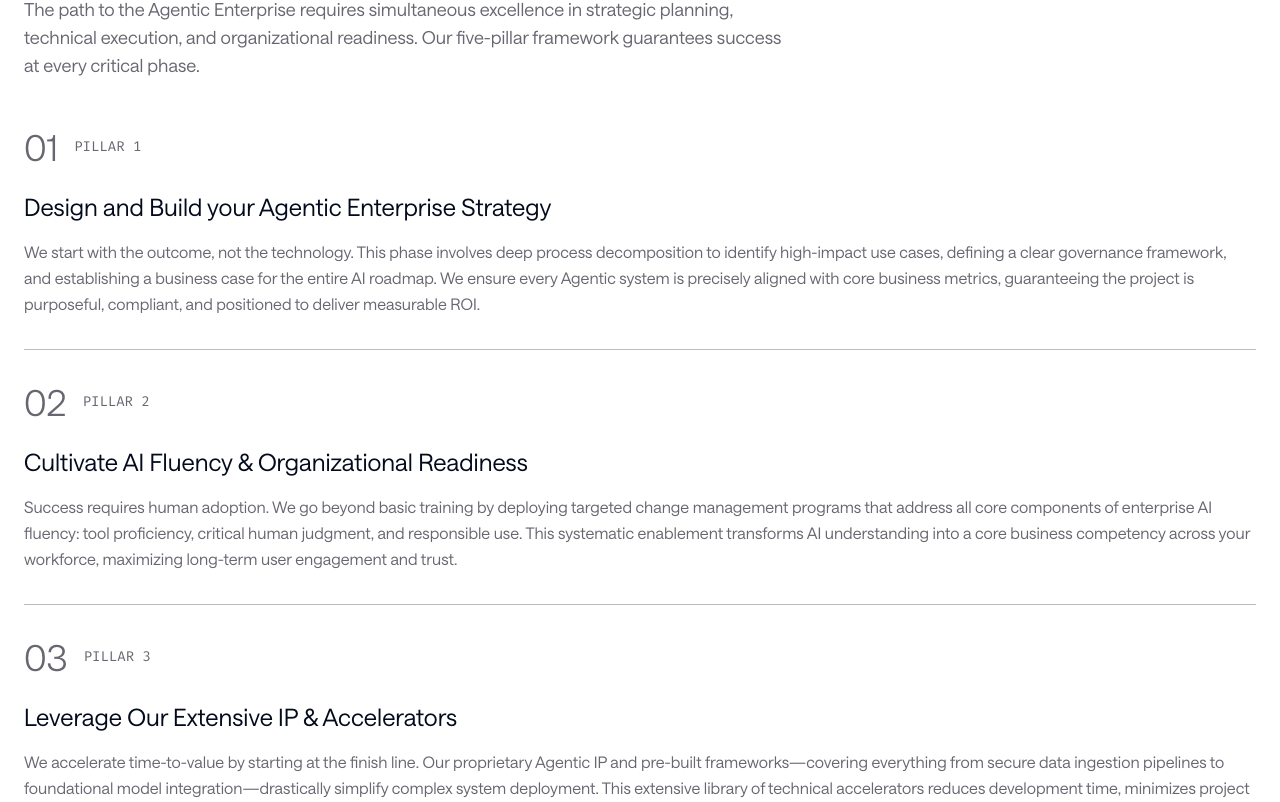
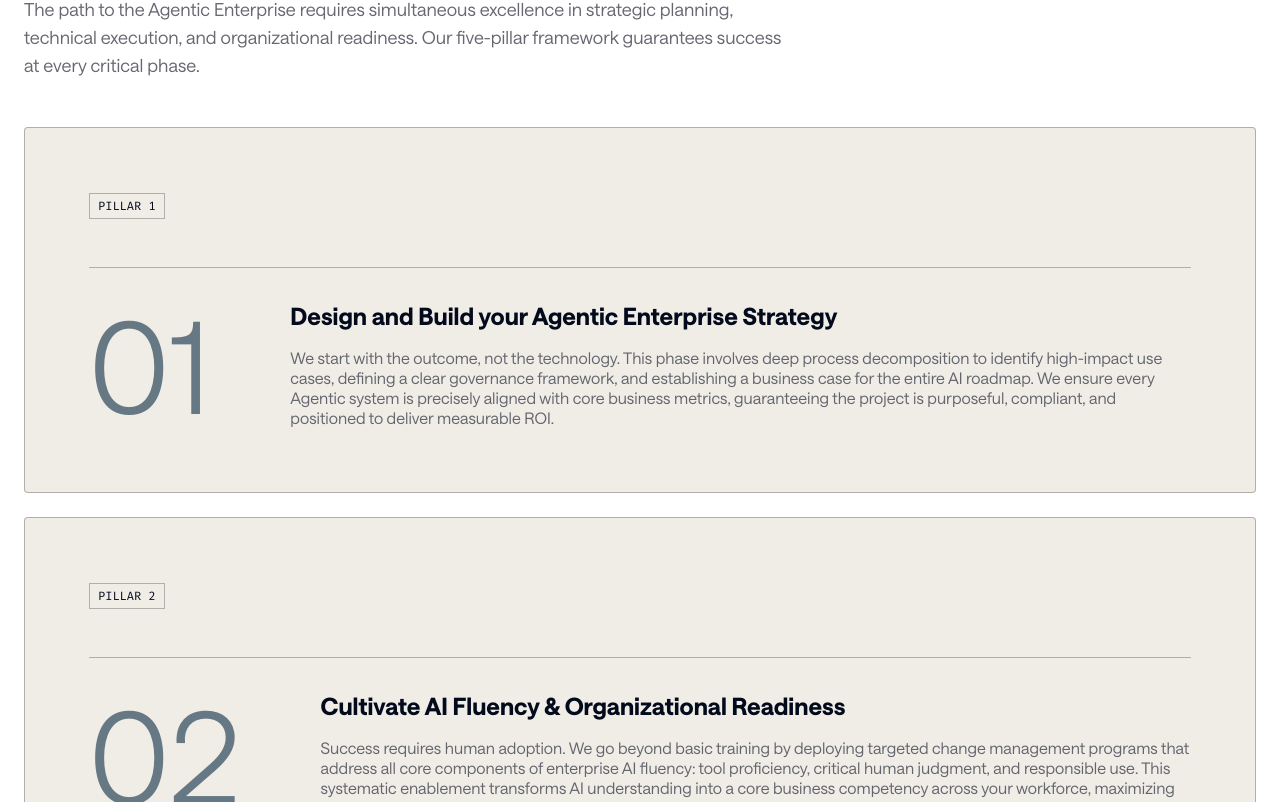
Before and after one commit to Maheerali-pk/66deg, a Next.js app: page /approach in a window 1280 px wide. Shown: the part 1738-2540 px from the top of the page. Built offline with nearby package versions, Linux system fonts and the light colour scheme.

Commit message:
Approach page done

```diff
--- a/app/(routes)/approach/components/FrameworkPillars.tsx
+++ b/app/(routes)/approach/components/FrameworkPillars.tsx
@@ -1,12 +1,9 @@
 "use client";
 
-import { useState } from "react";
 import SectionHeadingWithSquare from "@/components/section-heading-with-square";
-import { Button } from "@/components/ui/button";
-import { ArrowRight } from "lucide-react";
+import PillarCard from "./PillarCard";
 
 const FrameworkPillars = () => {
-  const [activePillar, setActivePillar] = useState(0);
 
   const pillars = [
     {
@@ -56,31 +53,15 @@ const FrameworkPillars = () => {
           </p>
         </div>
 
-        <div className="space-y-8">
+        <div className="space-y-6 sm:space-y-4">
           {pillars.map((pillar, index) => (
-            <div
+            <PillarCard
               key={index}
-              className="border-b border-divider-1 pb-8 last:border-b-0"
-            >
-              <div className="flex flex-col sm:flex-row sm:items-start gap-6">
-                <div className="flex items-center gap-4 sm:w-32">
-                  <span className="text-4xl sm:text-3xl font-light text-muted-foreground">
-                    {pillar.number}
-                  </span>
-                  <span className="text-sm uppercase text-muted-foreground font-family-secondary">
-                    Pillar {index + 1}
-                  </span>
-                </div>
-                <div className="flex-1">
-                  <h3 className="text-2xl sm:text-xl text-foreground mb-4">
-                    {pillar.title}
-                  </h3>
-                  <p className="text-base sm:text-sm text-muted-foreground leading-relaxed">
-                    {pillar.description}
-                  </p>
-                </div>
-              </div>
-            </div>
+              number={pillar.number}
+              pillarIndex={index}
+              title={pillar.title}
+              description={pillar.description}
+            />
           ))}
         </div>
       </div>
--- /dev/null
+++ b/app/(routes)/approach/components/PillarCard.tsx
@@ -0,0 +1,47 @@
+interface PillarCardProps {
+  number: string;
+  pillarIndex: number;
+  title: string;
+  description: string;
+}
+
+const PillarCard = ({
+  number,
+  pillarIndex,
+  title,
+  description,
+}: PillarCardProps) => {
+  return (
+    <div className=" border border-divider-1 rounded-sm p-16 sm:p-4 bg-brown-light flex flex-col sm:gap-2 gap-8">
+      {/* Top Section - Pillar Tag */}
+      <div className="mb-4">
+        <span className="inline-block border border-divider-1 px-2 py-1 text-xs uppercase text-foreground font-family-secondary ">
+          PILLAR {pillarIndex + 1}
+        </span>
+      </div>
+
+      <div className="border-t border-divider-1 w-full"></div>
+      {/* Bottom Section - Content */}
+      <div className="flex gap-20 sm:flex-col sm:gap-4 items-start">
+        {/* Large Number */}
+        <div className="flex-shrink-0">
+          <span className="text-9xl sm:text-5xl font-light text-pillar-card-title leading-none">
+            {number}
+          </span>
+        </div>
+
+        {/* Title and Description */}
+        <div className="flex-1">
+          <h3 className="text-2xl sm:text-base font-bold text-foreground mb-4">
+            {title}
+          </h3>
+          <p className="text-base sm:text-xs text-text-primary/60 leading-tight">
+            {description}
+          </p>
+        </div>
+      </div>
+    </div>
+  );
+};
+
+export default PillarCard;
--- a/app/globals.css
+++ b/app/globals.css
@@ -100,6 +100,7 @@
   --color-gray-light: var(--gray-light);
   --color-gray-500: var(--gray-500);
   --color-brown-light: #f0ede7;
+  --color-pillar-card-title: var(--pillar-card-title);
 
   --color-divider-2: var(--divider-2);
 
@@ -197,6 +198,7 @@
   --divider-2: #eeeeee;
   --dark-background: #030a1c;
   --primary-dull-1: #8e9fc3;
+  --pillar-card-title: #667883;
 }
 
 html {
```
